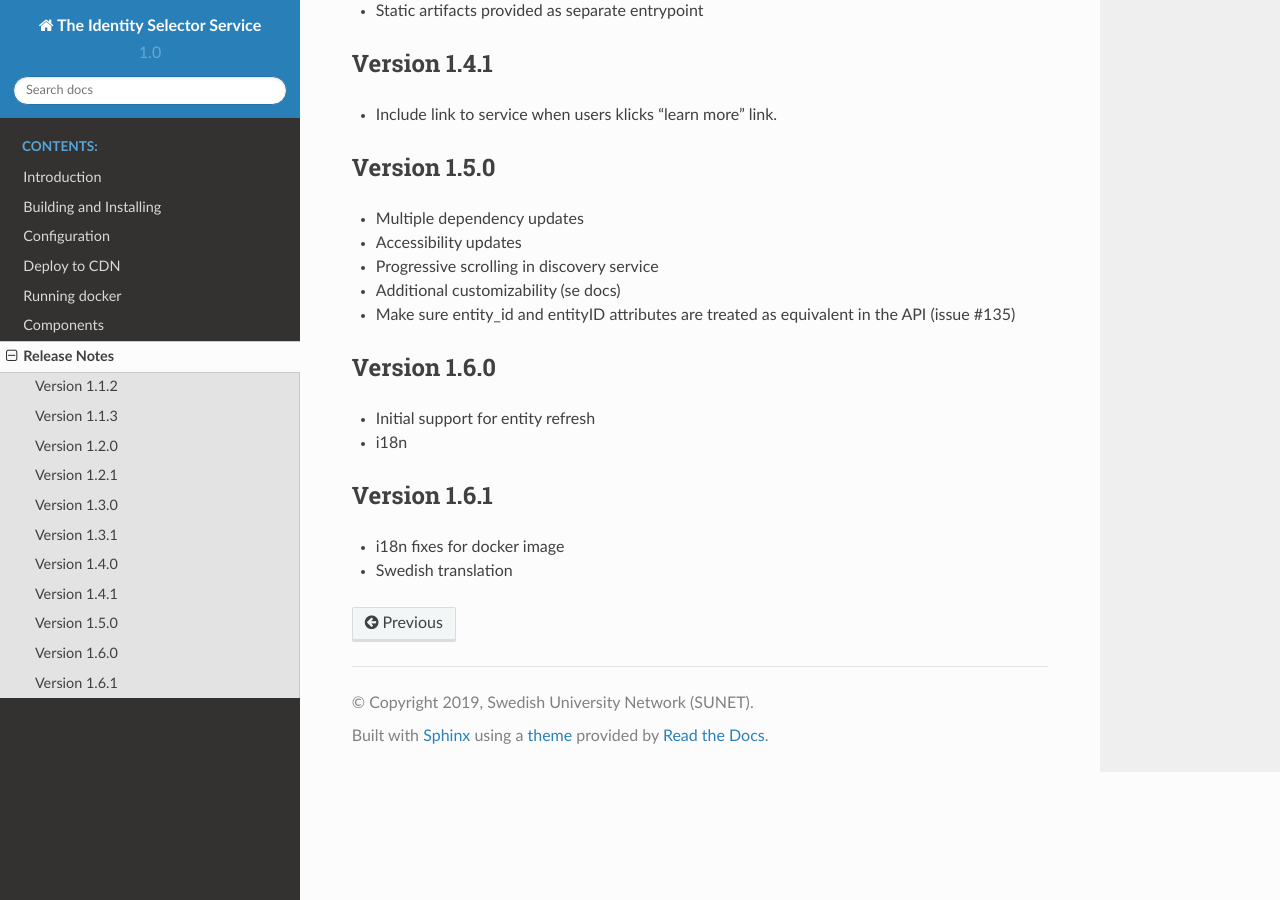
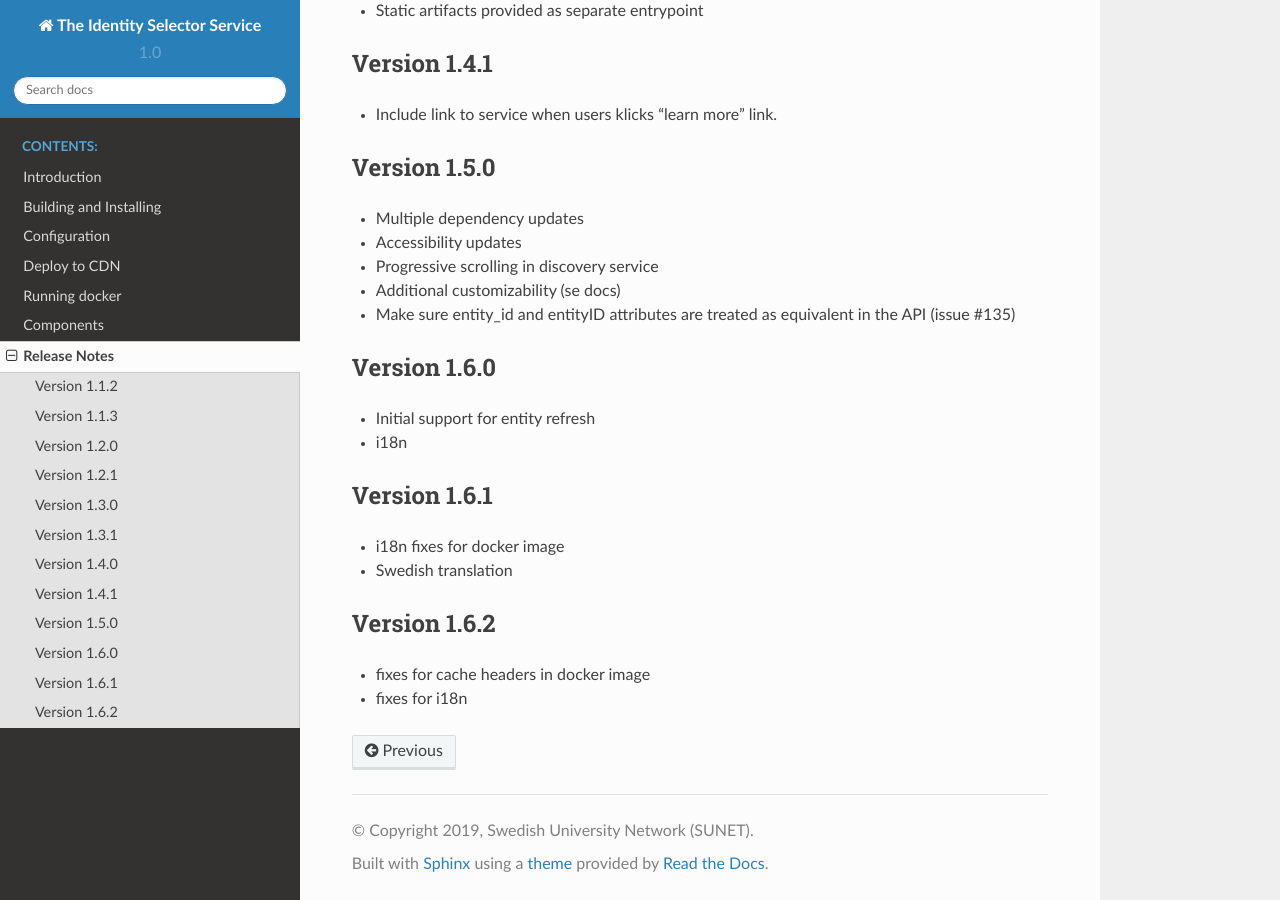
Before and after one commit to TheIdentitySelector/thiss-js, a Sphinx documentation site: the page built from docs/releasenotes.rst, in a window 1280 px wide and 900 px high, scrolled down 1033 px. Built offline with Sphinx 7.4.7 and the Read the Docs theme 2.0.0, drawn with Linux system fonts in a browser that asks for light colours.

Commit message:
release 1.6.2

```diff
--- a/docs/releasenotes.rst
+++ b/docs/releasenotes.rst
@@ -70,3 +70,9 @@ Version 1.6.1
 
 * i18n fixes for docker image
 * Swedish translation
+
+Version 1.6.2
+-------------
+
+* fixes for cache headers in docker image
+* fixes for i18n
```
